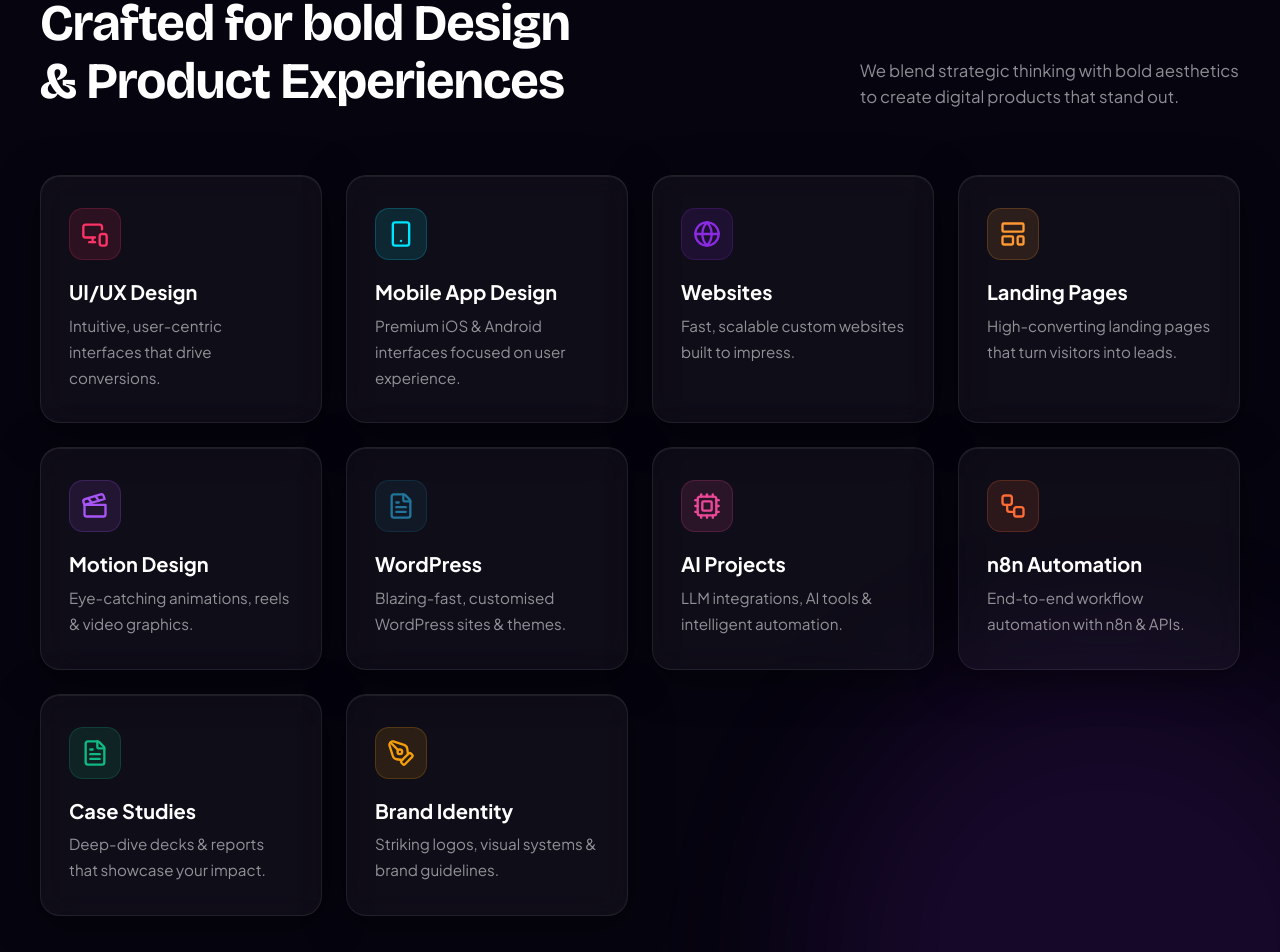
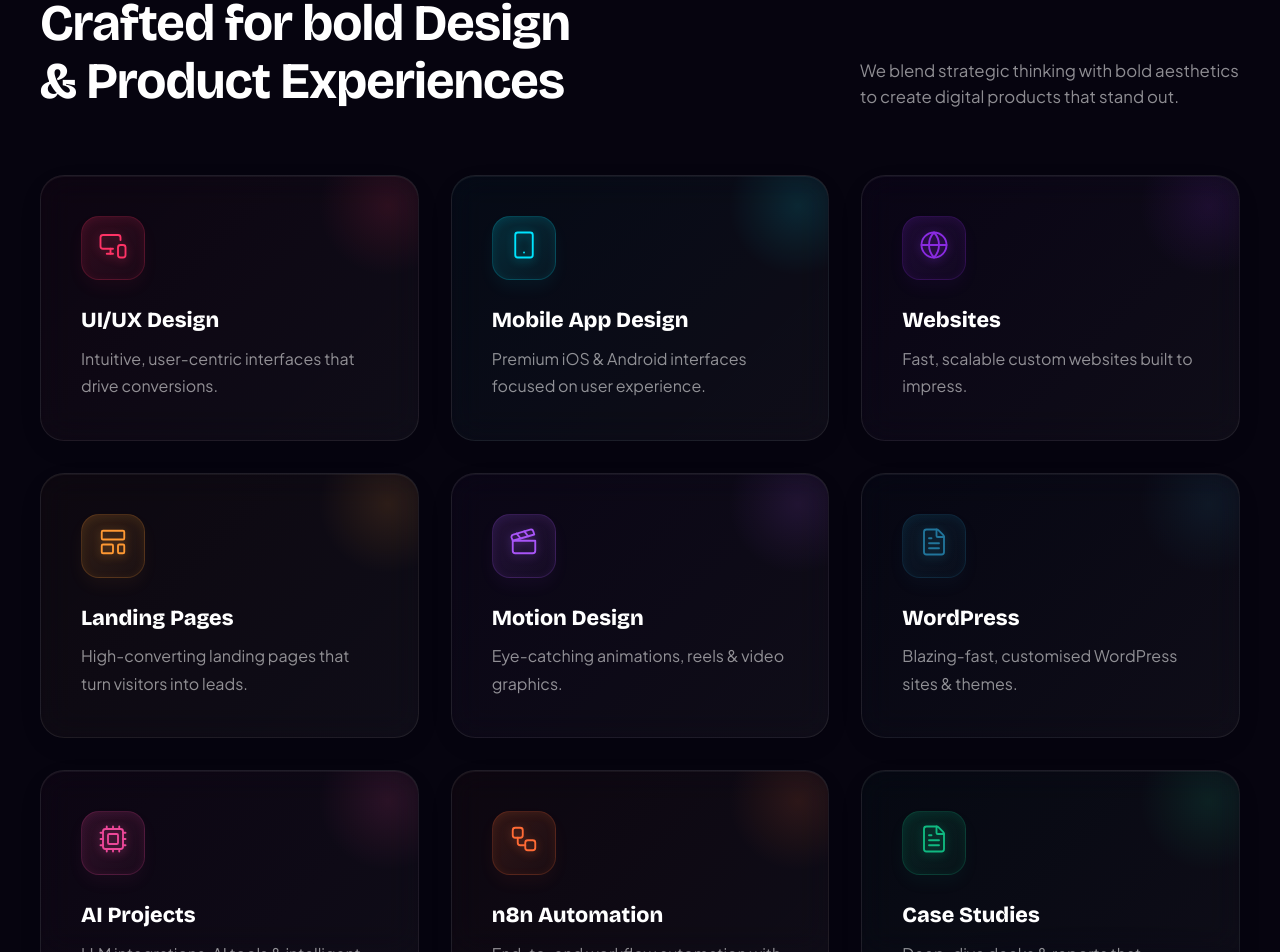
Before and after one commit to kapilkosare/Creatisk, a React (Vite) app: page / in a window 1280 px wide. Shown: the part 1845-2797 px from the top of the page. Built offline with nearby package versions, Linux system fonts and the light colour scheme; no server answers; the database is empty.

Commit message:
new changes

```diff
--- a/src/index.css
+++ b/src/index.css
@@ -130,6 +130,7 @@ body::after {
 
 h1, h2, h3, h4, h5, h6 {
   line-height: 1.15;
+  font-family: var(--font-hero);
 }
 
 a {
@@ -298,6 +299,12 @@ button {
   content: '✦';
   font-size: 0.75rem;
   color: rgba(255,255,255,0.5);
+}
+
+.marquee-item-brand-star::after {
+  content: '★';
+  font-size: 1rem;
+  color: var(--primary);
 }
 
 @keyframes marquee {
--- a/src/pages/LandingPage.jsx
+++ b/src/pages/LandingPage.jsx
@@ -4,7 +4,7 @@ import EditableImage from '../components/EditableImage';
 import { usePageContent } from '../hooks/usePageContent';
 import { db } from '../firebase';
 import { collection, getDocs } from 'firebase/firestore';
-import { ArrowRight, Star, MonitorSmartphone, PenTool, LayoutTemplate, Layers, Target, Rocket, Lightbulb, CheckCircle2, Mail, ChevronLeft, ChevronRight, Clapperboard, Globe, FileText, Cpu, Workflow, Smartphone, Sparkles } from 'lucide-react';
+import { ArrowRight, Star, MonitorSmartphone, PenTool, LayoutTemplate, Layers, Target, Rocket, Lightbulb, TrendingUp, Mail, ChevronLeft, ChevronRight, Clapperboard, Globe, FileText, Cpu, Workflow, Smartphone, Sparkles } from 'lucide-react';
 import { Link } from 'react-router-dom';
 import { cleanImageUrl } from '../utils/urlHelper';
 import ThemeToggle from '../components/ThemeToggle';
@@ -195,10 +195,10 @@ const SPECIALTIES = [
 ];
 
 const PROCESS = [
-  { icon: <Target size={28}/>, title:'Solid Strategy', desc:'We understand your objectives and audience to build a foolproof roadmap.', color:'var(--primary)' },
-  { icon: <Lightbulb size={28}/>, title:'Ideation & Design', desc:'Bold, innovative concepts aligned with your brand identity.', color:'var(--secondary)' },
-  { icon: <Rocket size={28}/>, title:'Build & Launch', desc:'Clean code, stunning design, and optimized performance.', color:'var(--accent)' },
-  { icon: <CheckCircle2 size={28}/>, title:'Evaluate & Grow', desc:'Rigorous testing and continuous iteration for lasting impact.', color:'var(--cyan)' },
+  { icon: <Target size={42} strokeWidth={1.5} />, title:'Solid Strategy', desc:'We understand your objectives and audience to build a foolproof roadmap.', color:'#FF3366' },
+  { icon: <Lightbulb size={42} strokeWidth={1.5} />, title:'Ideation & Design', desc:'Bold, innovative concepts aligned with your brand identity.', color:'#8A2BE2' },
+  { icon: <Rocket size={42} strokeWidth={1.5} />, title:'Build & Launch', desc:'Clean code, stunning design, and optimized performance.', color:'#FF9933' },
+  { icon: <TrendingUp size={42} strokeWidth={1.5} />, title:'Evaluate & Grow', desc:'Rigorous testing and continuous iteration for lasting impact.', color:'#00E5FF' },
 ];
 
 
@@ -689,14 +689,55 @@ export default function LandingPage() {
               style={{ color:'var(--text-muted)', maxWidth:'380px', fontSize:'1.05rem' }}
             />
           </div>
-          <div style={{ display:'grid', gridTemplateColumns:'repeat(auto-fill, minmax(260px, 1fr))', gap:'1.5rem' }}>
+          <div style={{ display:'grid', gridTemplateColumns:'repeat(auto-fill, minmax(280px, 1fr))', gap:'2rem' }}>
             {SERVICES.map((s,i)=>(
-              <div key={i} className="glass-card" style={{ padding:'2rem 1.75rem' }}>
-                <div style={{ width:52, height:52, borderRadius:14, display:'flex', alignItems:'center', justifyContent:'center', background:`rgba(${hexToRgb(s.color)}, 0.12)`, color:s.color, marginBottom:'1.25rem', border:`1px solid rgba(${hexToRgb(s.color)}, 0.2)` }}>
-                  {s.icon}
+              <div key={i} className="glass-card hover-scale" style={{
+                padding:'2.5rem',
+                position: 'relative',
+                overflow: 'hidden',
+                display: 'flex',
+                flexDirection: 'column',
+                background: `linear-gradient(135deg, rgba(${hexToRgb(s.color)}, 0.03) 0%, var(--glass-bg) 100%)`,
+                border: '1px solid var(--border-color)',
+                borderRadius: '24px',
+                boxShadow: `0 8px 30px rgba(0,0,0,0.04), inset 0 1px 0 rgba(255,255,255,0.05)`
+              }}>
+                {/* Decorative background glow */}
+                <div style={{
+                  position: 'absolute',
+                  top: '-40px',
+                  right: '-40px',
+                  width: '140px',
+                  height: '140px',
+                  background: `radial-gradient(circle, rgba(${hexToRgb(s.color)}, 0.12) 0%, transparent 70%)`,
+                  borderRadius: '50%',
+                  zIndex: 0,
+                  pointerEvents: 'none',
+                }} />
+
+                <div style={{
+                  width: '64px',
+                  height: '64px',
+                  borderRadius: '18px',
+                  display: 'flex',
+                  alignItems: 'center',
+                  justifyContent: 'center',
+                  background: `linear-gradient(135deg, rgba(${hexToRgb(s.color)}, 0.15) 0%, rgba(${hexToRgb(s.color)}, 0.05) 100%)`,
+                  color: s.color,
+                  marginBottom: '1.75rem',
+                  border: `1px solid rgba(${hexToRgb(s.color)}, 0.2)`,
+                  boxShadow: `inset 0 2px 10px rgba(${hexToRgb(s.color)}, 0.1), 0 8px 16px rgba(${hexToRgb(s.color)}, 0.05)`,
+                  position: 'relative',
+                  zIndex: 1
+                }}>
+                  <div style={{ filter: `drop-shadow(0 2px 4px rgba(${hexToRgb(s.color)}, 0.4))` }}>
+                    {React.cloneElement(s.icon, { size: 30, strokeWidth: 1.5 })}
+                  </div>
                 </div>
-                <EditableText pageId="home" fieldId={`${s.fieldId}Title`} initialText={content[`${s.fieldId}Title`]} tagName="h3" style={{ fontSize:'1.25rem', marginBottom:'0.6rem' }} />
-                <EditableText pageId="home" fieldId={`${s.fieldId}Desc`} initialText={content[`${s.fieldId}Desc`]} tagName="p" style={{ color:'var(--text-muted)', lineHeight:1.7, fontSize:'0.95rem' }} />
+
+                <EditableText pageId="home" fieldId={`${s.fieldId}Title`} initialText={content[`${s.fieldId}Title`]} tagName="h3" style={{ fontSize:'1.35rem', fontWeight: 800, marginBottom:'0.75rem', color: 'var(--text-main)', position: 'relative', zIndex: 1 }} />
+
+                <EditableText pageId="home" fieldId={`${s.fieldId}Desc`} initialText={content[`${s.fieldId}Desc`]} tagName="p" style={{ color:'var(--text-muted)', lineHeight:1.7, fontSize:'1rem', position: 'relative', zIndex: 1 }} />
               </div>
             ))}
           </div>
@@ -789,13 +830,50 @@ export default function LandingPage() {
           </div>
           <div style={{ maxWidth:780, margin:'0 auto', position:'relative' }}>
             {PROCESS.map((step, i) => (
-              <div key={i} className="glass-strong sticky-card" style={{ padding:'2.5rem 2.5rem 2.5rem 2rem', display:'flex', gap:'2rem', marginBottom:'1.5rem' }}>
-                <div style={{ width:56, height:56, borderRadius:'50%', background:`rgba(${hexToRgb(step.color)}, 0.12)`, border:`1px solid rgba(${hexToRgb(step.color)}, 0.25)`, display:'flex', alignItems:'center', justifyContent:'center', color:step.color, flexShrink:0 }}>
-                  {step.icon}
+              <div key={i} className="glass-strong sticky-card hover-scale" style={{
+                padding:'2.5rem',
+                display:'flex',
+                gap:'2rem',
+                marginBottom:'1.5rem',
+                alignItems: 'center',
+                background: `linear-gradient(135deg, rgba(${hexToRgb(step.color)}, 0.05) 0%, var(--glass-bg-strong) 100%)`,
+                border: `1px solid rgba(${hexToRgb(step.color)}, 0.15)`,
+                borderRadius: '24px',
+                boxShadow: `0 10px 40px rgba(${hexToRgb(step.color)}, 0.08), inset 0 0 0 1px rgba(255,255,255,0.05)`
+              }}>
+                <div style={{
+                  width: '90px',
+                  height: '90px',
+                  borderRadius: '24px',
+                  background: `linear-gradient(135deg, rgba(${hexToRgb(step.color)}, 0.15) 0%, rgba(${hexToRgb(step.color)}, 0.05) 100%)`,
+                  boxShadow: `inset 0 0 20px rgba(${hexToRgb(step.color)}, 0.2), 0 10px 20px rgba(${hexToRgb(step.color)}, 0.1)`,
+                  display:'flex',
+                  alignItems:'center',
+                  justifyContent:'center',
+                  color:step.color,
+                  flexShrink:0
+                }}>
+                  <div style={{ filter: `drop-shadow(0 4px 8px rgba(${hexToRgb(step.color)}, 0.4))` }}>
+                    {step.icon}
+                  </div>
                 </div>
-                <div>
-                  <EditableText pageId="home" fieldId={`processTitle${i+1}`} initialText={content[`processTitle${i+1}`]} tagName="h3" style={{ fontSize:'1.7rem', fontFamily:'var(--font-hero)', marginBottom:'0.75rem' }} />
-                  <EditableText pageId="home" fieldId={`processDesc${i+1}`} initialText={content[`processDesc${i+1}`]} tagName="p" style={{ color:'var(--text-muted)', fontSize:'1.05rem', lineHeight:1.7 }} />
+                <div style={{ flex: 1 }}>
+                  <EditableText pageId="home" fieldId={`processTitle${i+1}`} initialText={content[`processTitle${i+1}`]} tagName="h3" style={{ fontSize:'1.8rem', fontWeight: 800, fontFamily: 'var(--font-hero)', marginBottom:'0.5rem', color: 'var(--text-main)' }} />
+                  <EditableText pageId="home" fieldId={`processDesc${i+1}`} initialText={content[`processDesc${i+1}`]} tagName="p" style={{ color:'var(--text-muted)', fontSize:'1.1rem', lineHeight:1.6 }} />
+                </div>
+                <div style={{
+                  width: '48px',
+                  height: '48px',
+                  borderRadius: '50%',
+                  background: 'var(--bg-main)',
+                  boxShadow: `0 4px 15px rgba(0,0,0,0.05), inset 0 0 0 1px rgba(${hexToRgb(step.color)}, 0.2)`,
+                  display: 'flex',
+                  alignItems: 'center',
+                  justifyContent: 'center',
+                  color: step.color,
+                  flexShrink: 0
+                }}>
+                  <ArrowRight size={24} />
                 </div>
               </div>
             ))}
@@ -807,7 +885,7 @@ export default function LandingPage() {
       <div className="marquee-container marquee-muted">
         <div className="marquee-content">
           {['5-Star Reviews','Trusted Worldwide','Award Winning','Client First','5-Star Reviews','Trusted Worldwide','Award Winning','Client First'].map((t,i)=>(
-            <span key={i} className="marquee-item" style={{ color:'var(--text-muted)' }}>{t}</span>
+            <span key={i} className="marquee-item marquee-item-brand-star" style={{ color:'var(--text-muted)' }}>{t}</span>
           ))}
         </div>
       </div>
@@ -841,12 +919,12 @@ export default function LandingPage() {
                   ))}
                   <span style={{ marginLeft:'0.5rem', color:'var(--text-muted)', fontSize:'0.85rem', fontWeight:600 }}>{t.rating}.0 / 5</span>
                 </div>
-                <EditableText pageId="home" fieldId={`testimonialReview${i}`} initialText={t.review} tagName="p" style={{ color:'var(--text-main)', opacity: 0.9, lineHeight:1.8, fontSize:'1rem', flexGrow:1 }} />
+                <EditableText pageId="home" fieldId={`testimonialReview${i}`} initialText={content[`testimonialReview${i}`] || t.review} tagName="p" style={{ color:'var(--text-main)', opacity: 0.9, lineHeight:1.8, fontSize:'1rem', flexGrow:1 }} />
                 <div style={{ display:'flex', alignItems:'center', gap:'1rem', paddingTop:'1rem', borderTop:'1px solid rgba(255,255,255,0.06)' }}>
                   <img src={t.avatar} alt={t.name} style={{ width:48, height:48, borderRadius:'50%', objectFit:'cover', border:'2px solid rgba(255,51,102,0.3)' }} />
                   <div>
-                    <EditableText pageId="home" fieldId={`testimonialName${i}`} initialText={t.name} tagName="div" style={{ fontWeight:700, fontSize:'1rem', color: 'var(--text-main)' }} />
-                    <EditableText pageId="home" fieldId={`testimonialRole${i}`} initialText={t.role} tagName="div" style={{ color:'var(--text-muted)', fontSize:'0.85rem' }} />
+                    <EditableText pageId="home" fieldId={`testimonialName${i}`} initialText={content[`testimonialName${i}`] || t.name} tagName="div" style={{ fontWeight:700, fontSize:'1rem', color: 'var(--text-main)' }} />
+                    <EditableText pageId="home" fieldId={`testimonialRole${i}`} initialText={content[`testimonialRole${i}`] || t.role} tagName="div" style={{ color:'var(--text-muted)', fontSize:'0.85rem' }} />
                   </div>
                   <div style={{ marginLeft:'auto', background:'var(--primary-gradient)', borderRadius:8, padding:'0.3rem 0.75rem', fontSize:'0.75rem', fontWeight:700 }}>Verified</div>
                 </div>
```
